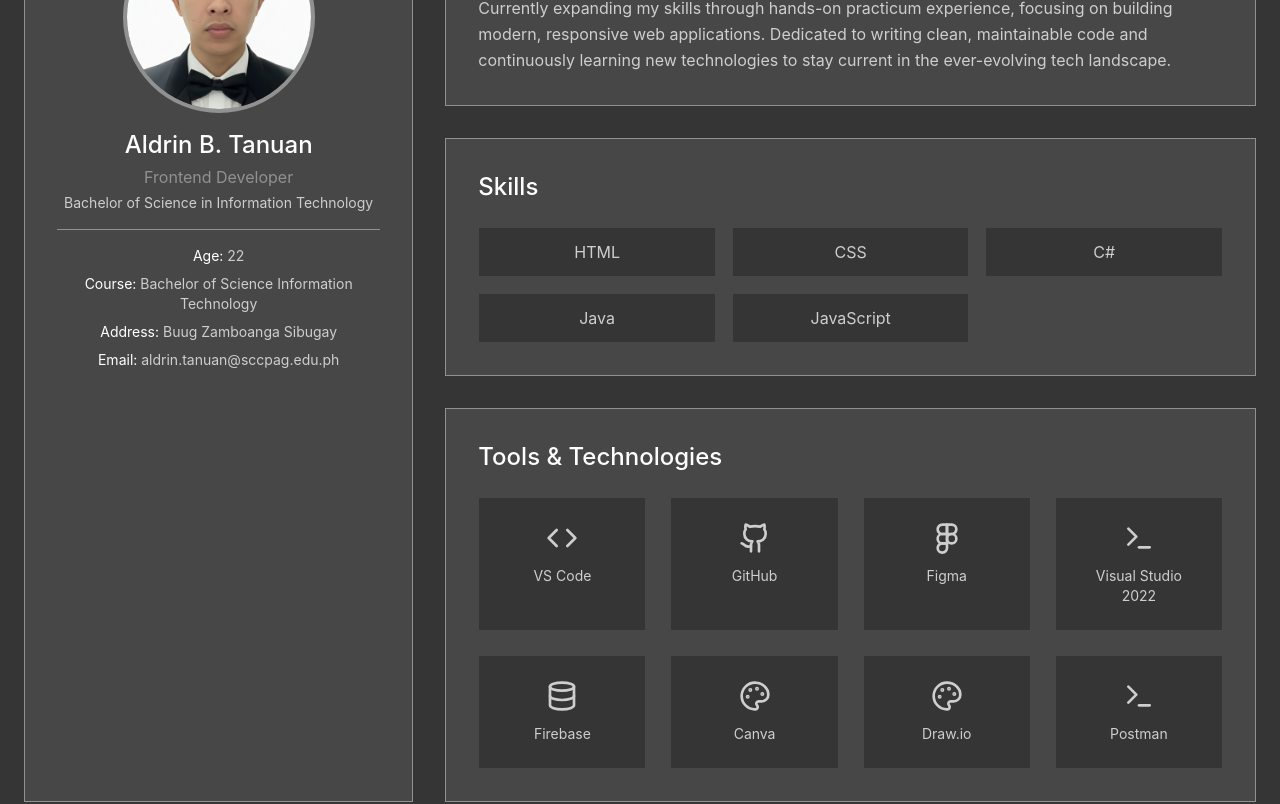
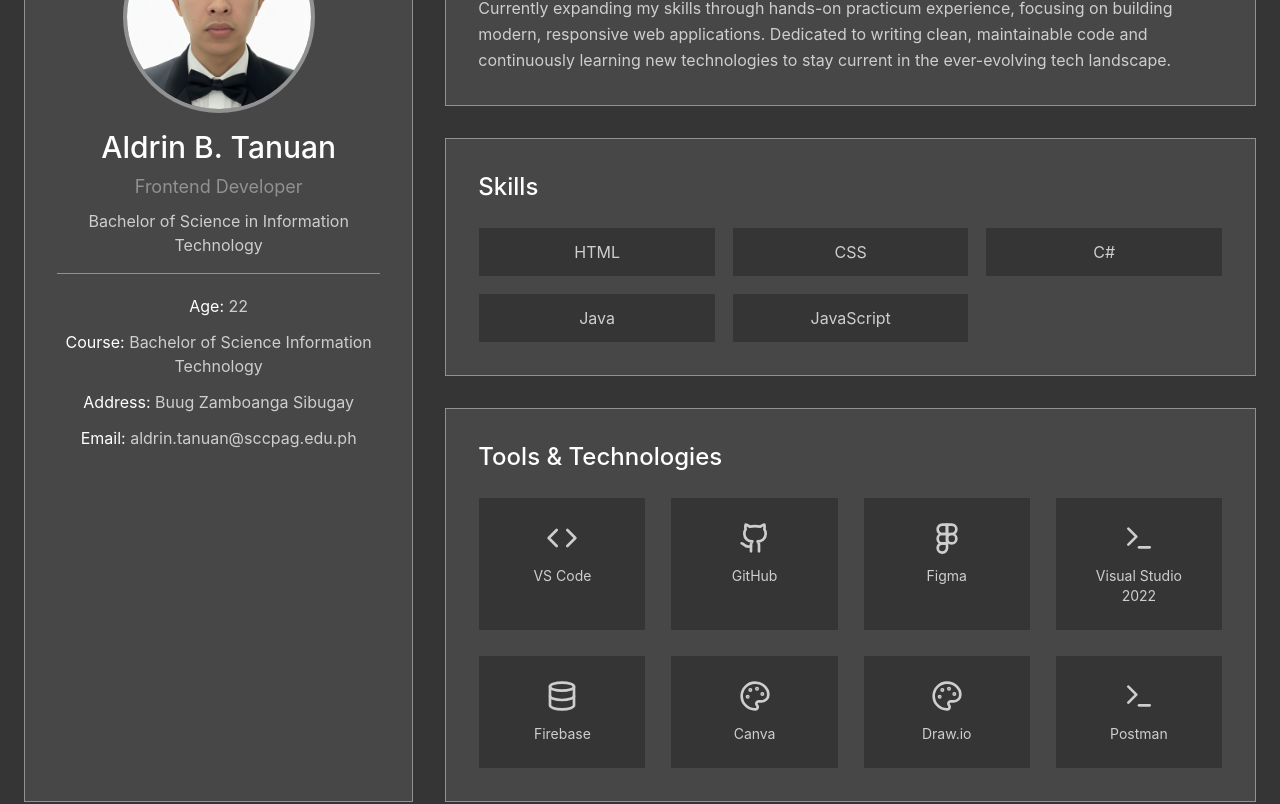
Before and after one commit to brdgt0128/TanuanMyOJTBlog, a React (Vite) app: page / in a window 1280 px wide. Shown: the part 1120-1924 px from the top of the page. Built offline with nearby package versions, Linux system fonts and the light colour scheme.

Commit message:
Enlarge profile details and remove extra about space

```diff
--- a/src/app/components/PersonalProfile.tsx
+++ b/src/app/components/PersonalProfile.tsx
@@ -22,7 +22,7 @@ export function PersonalProfile() {
   ];
 
   return (
-    <section id="about" className="min-h-screen bg-[#353535] py-12 sm:py-16 md:py-24">
+    <section id="about" className="bg-[#353535] py-12 sm:py-16 md:py-24">
       <div className="max-w-7xl mx-auto px-4 sm:px-6">
         <h2 className="text-3xl sm:text-4xl md:text-5xl text-[#CECECE] mb-8 sm:mb-12 md:mb-16 text-center">
           About Me
@@ -40,23 +40,23 @@ export function PersonalProfile() {
                 />
               </div>
 
-              <div className="text-center space-y-1">
-                <h3 className="text-xl sm:text-2xl text-white">Aldrin B. Tanuan</h3>
-                <p className="text-sm sm:text-base text-[#919191]">Frontend Developer</p>
-                <p className="text-[#CECECE] text-xs sm:text-sm">Bachelor of Science in Information Technology</p>
+              <div className="text-center space-y-2">
+                <h3 className="text-2xl sm:text-3xl text-white">Aldrin B. Tanuan</h3>
+                <p className="text-base sm:text-lg text-[#919191]">Frontend Developer</p>
+                <p className="text-[#CECECE] text-sm sm:text-base">Bachelor of Science in Information Technology</p>
               </div>
 
-              <div className="pt-4 border-t border-[#919191] space-y-2 text-center">
-                <p className="text-xs sm:text-sm text-[#CECECE]">
+              <div className="pt-5 border-t border-[#919191] space-y-3 text-center">
+                <p className="text-sm sm:text-base text-[#CECECE]">
                   <span className="text-white">Age:</span> 22
                 </p>
-                <p className="text-xs sm:text-sm text-[#CECECE]">
+                <p className="text-sm sm:text-base text-[#CECECE]">
                   <span className="text-white">Course:</span> Bachelor of Science Information Technology
                 </p>
-                <p className="text-xs sm:text-sm text-[#CECECE]">
+                <p className="text-sm sm:text-base text-[#CECECE]">
                   <span className="text-white">Address:</span> Buug Zamboanga Sibugay
                 </p>
-                <p className="text-xs sm:text-sm text-[#CECECE] break-all">
+                <p className="text-sm sm:text-base text-[#CECECE] break-all">
                   <span className="text-white">Email:</span> aldrin.tanuan@sccpag.edu.ph
                 </p>
               </div>
```
